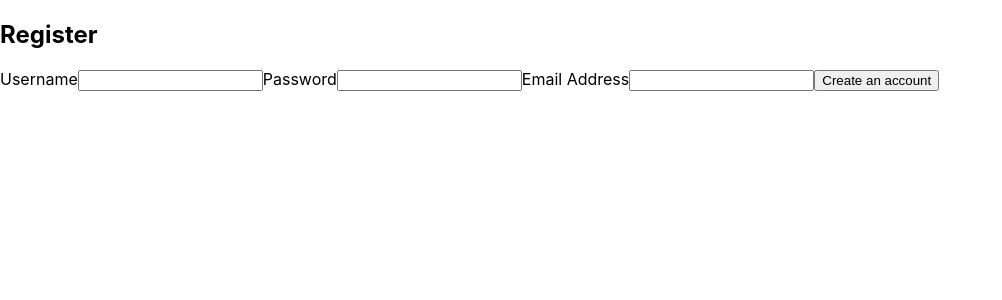
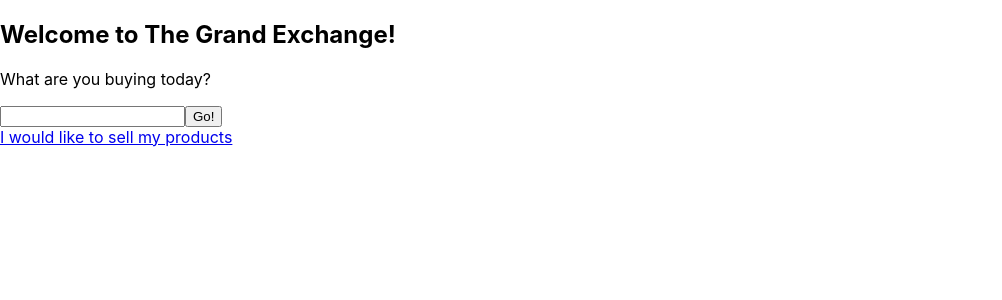
Before and after one commit to flcsn/the-grand-exchange, a React (Create React App) app: page / in a window 1280 px wide. Shown: the top 300 px of the page, without its empty margins (0-1002 px from the left). Built offline with nearby package versions, Linux system fonts and the light colour scheme.

Commit message:
installed react router to navigate between views

```diff
--- a/package.json
+++ b/package.json
@@ -8,6 +8,7 @@
     "@testing-library/user-event": "^13.5.0",
     "react": "^17.0.2",
     "react-dom": "^17.0.2",
+    "react-router-dom": "^6.2.1",
     "react-scripts": "5.0.0",
     "web-vitals": "^2.1.4"
   },
--- a/src/App.js
+++ b/src/App.js
@@ -1,13 +1,24 @@
 import React from 'react'
-//import LandingPage from './components/landing-page'
-// import LoginPage from './components/login-page'
+import {
+  BrowserRouter as Router,
+  Routes, Route
+} from 'react-router-dom'
+
+import LandingPage from './components/landing-page'
+import LoginPage from './components/login-page'
 import RegistrationPage from './components/registration-page'
 
 const App = () => {
   return(
-    <div>
-      <RegistrationPage />
-    </div>
+    <Router>
+      <div>
+        <Routes>
+          <Route path='/login' element={<LoginPage />} />
+          <Route path='/register' element={<RegistrationPage />} />
+          <Route path='/' element={<LandingPage />} />
+        </Routes>
+      </div>
+    </Router>
   )
 }
 
--- a/src/components/landing-page.js
+++ b/src/components/landing-page.js
@@ -1,4 +1,5 @@
 import React from 'react'
+import { Link } from 'react-router-dom'
 
 const LandingPage = () => {
   const handleSearch = (event) => {
@@ -14,7 +15,7 @@ const LandingPage = () => {
         <input name='search' type='text' />
         <button type='submit'>Go!</button>
       </form>
-      <a href='#'>I would like to sell my products</a>
+      <Link to='/login'>I would like to sell my products</Link>
     </div>
   )
 }
--- a/src/components/login-page.js
+++ b/src/components/login-page.js
@@ -1,4 +1,5 @@
 import React from 'react'
+import { Link } from 'react-router-dom'
 
 const LoginPage = () => {
   const handleFormSubmit = (event) => {
@@ -16,7 +17,7 @@ const LoginPage = () => {
         <input name='password' type='password' />
         <button type='submit'>Login</button>
       </form>
-      <a href='#'>Don&apos;t have an account?</a>
+      <Link to='/register'>Don&apos;t have an account?</Link>
     </div>
   )
 }
```
Also changed, not shown: 1 other file (tests, documents, lock files or other folders).
